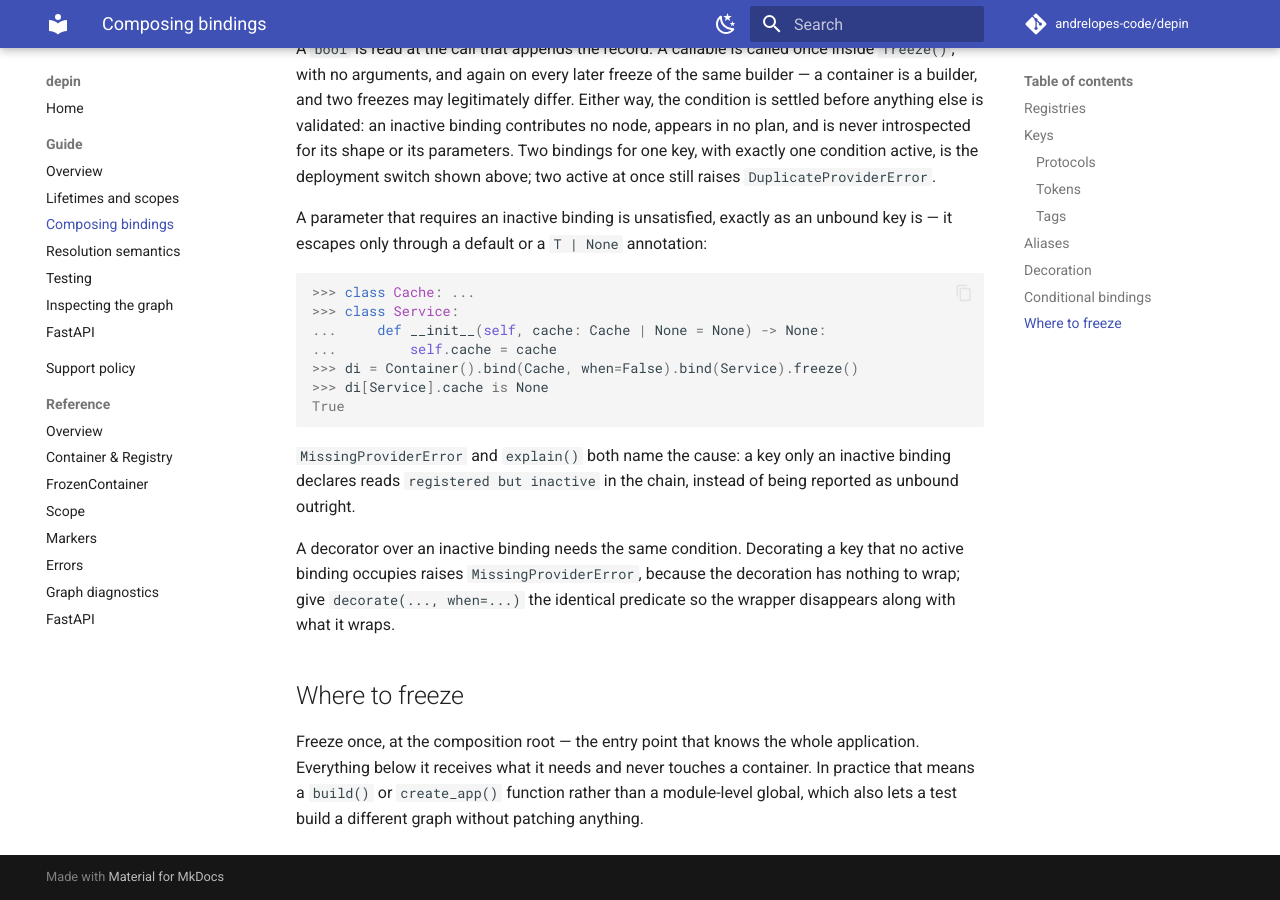
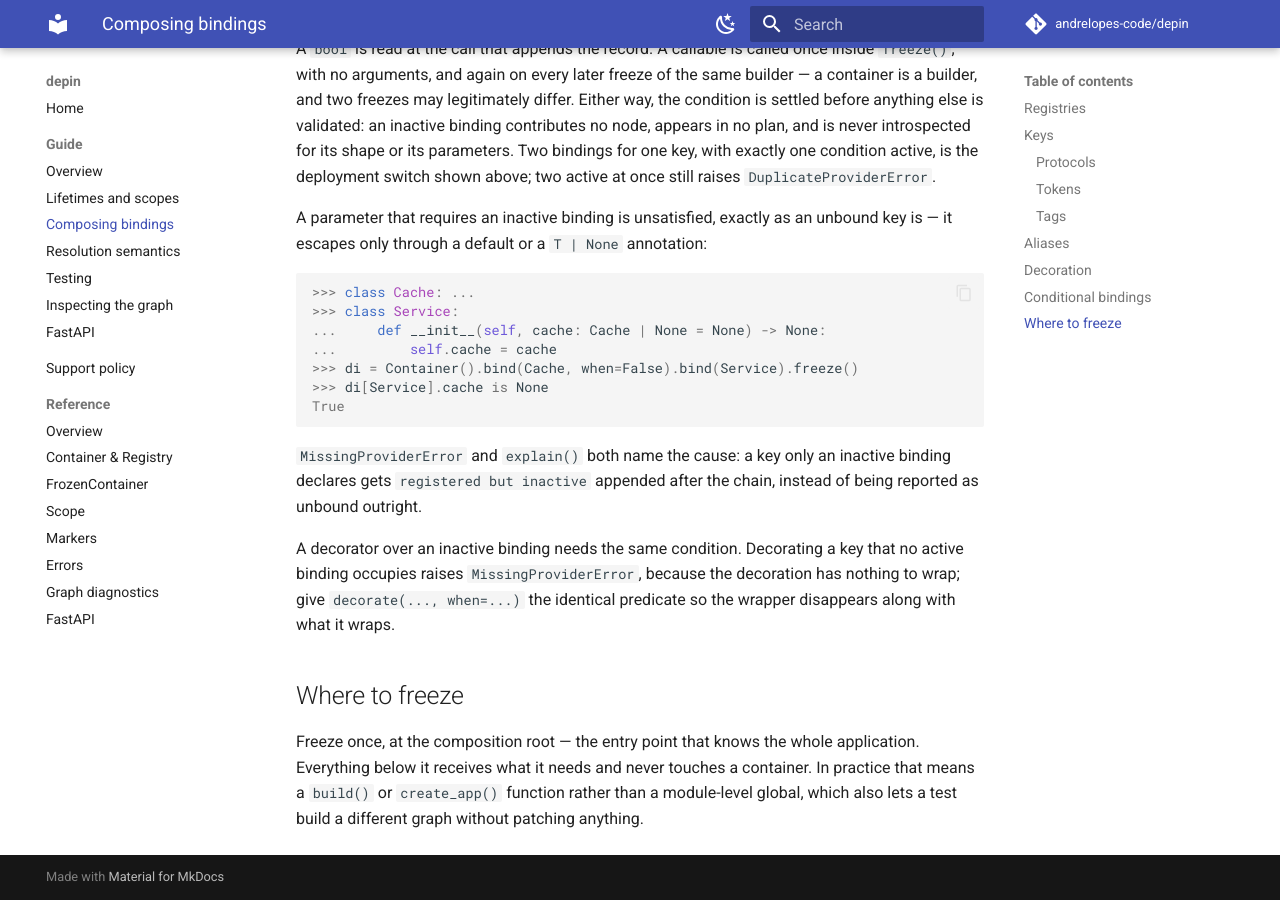
Before and after one commit to andrelopes-code/depin, an MkDocs documentation site: the page built from docs/guide/composition.md, in a window 1280 px wide and 900 px high, scrolled down 5571 px. Built offline with MkDocs 1.6.1 and Material for MkDocs 9.7.7, drawn with Linux system fonts in a browser that asks for light colours; comment, search, counter and statistics services are not loaded; the version menu is left out.

Commit message:
docs: correct where the inactive note is appended
The guide said the key 'reads registered but inactive in the chain'; the
note is appended after the chain, not inside it.

````diff
--- a/docs/guide/composition.md
+++ b/docs/guide/composition.md
@@ -302,8 +302,8 @@ True
 ```
 
 `MissingProviderError` and `explain()` both name the cause: a key only an
-inactive binding declares reads `registered but inactive` in the chain,
-instead of being reported as unbound outright.
+inactive binding declares gets `registered but inactive` appended after the
+chain, instead of being reported as unbound outright.
 
 A decorator over an inactive binding needs the same condition. Decorating a
 key that no active binding occupies raises `MissingProviderError`, because the
````
